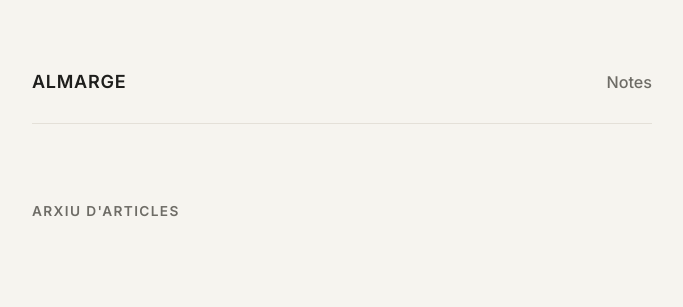
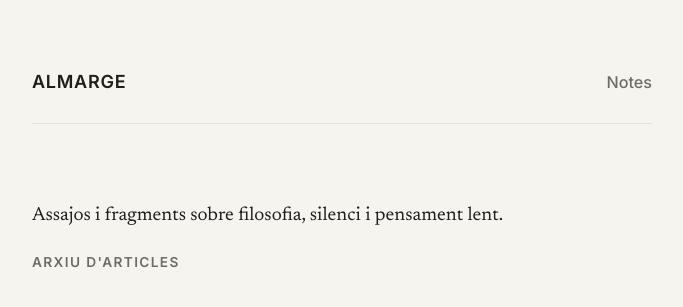
Before and after one commit to almarge/almarge.github.io, a Jekyll site: the page built from index.md, in a window 1280 px wide. Shown: the top 307 px of the page, without its empty margins (298-981 px from the left). Built offline with Jekyll 4.4.1, drawn with Linux system fonts in a browser that asks for light colours.

Commit message:
Update index.md

```diff
--- a/index.md
+++ b/index.md
@@ -1,19 +1,24 @@
 ---
 layout: default
 ---
+<p class="epigraph">Assajos i fragments sobre filosofia, silenci i pensament lent.</p>
+
 <div class="archive">
   <h2 class="section-label">Arxiu d'articles</h2>
   <ul class="archive-list">
     {% for post in site.posts %}
       <li class="archive-item">
         <a href="{{ post.url | relative_url }}" class="archive-link">
+          <div class="archive-meta-top">
+            <span class="archive-number">Nº {{ forloop.rindex }}</span>
+            <time class="archive-date">{{ post.date | date: "%d · %m · %Y" }}</time>
+          </div>
           <h3 class="archive-title">{{ post.title }}</h3>
           {% if post.subtitle %}
             <p class="archive-excerpt">{{ post.subtitle }}</p>
           {% else %}
             <p class="archive-excerpt">{{ post.content | strip_html | truncatewords: 18 }}</p>
           {% endif %}
-          <time class="archive-date">{{ post.date | date: "%d · %m · %Y" }}</time>
         </a>
       </li>
     {% endfor %}
```
